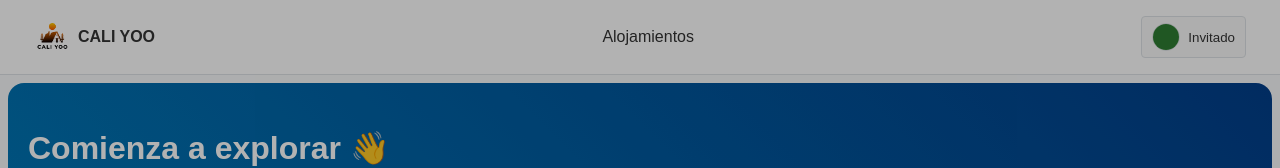
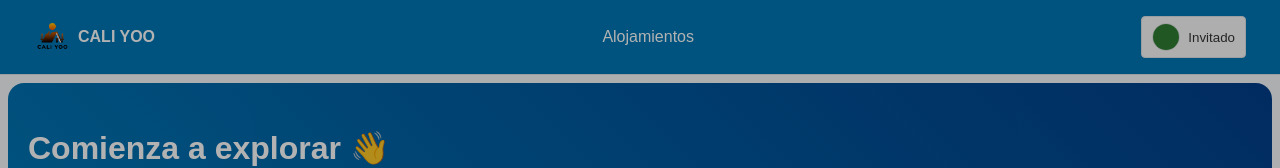
Before and after one commit to miralriodev/arroyo-s-resolve, a React (Vite) app: page / in a window 1280 px wide. Shown: the top 168 px of the page. Built offline with nearby package versions, Linux system fonts and the light colour scheme; no server answers.

Commit message:
feat: Update navbar color

```diff
--- a/src/components/organisms/Navbar.jsx
+++ b/src/components/organisms/Navbar.jsx
@@ -15,7 +15,7 @@ const Bar = styled.nav`
   grid-template-areas: 'left center right';
   align-items: center;
   padding: ${({ theme }) => `${theme.spacing(4)} ${theme.spacing(8.5)}`};
-  background: ${({ theme }) => theme.colors.surface};
+  background: ${({ theme }) => theme.colors.primary};
   border-bottom: 1px solid ${({ theme }) => theme.colors.border};
   gap: ${({ theme }) => theme.spacing(3)};
   @media (max-width: ${({ theme }) => theme.breakpoints.md}) {
@@ -30,13 +30,13 @@ const Brand = styled(NavLink)`
   align-items: center;
   gap: ${({ theme }) => theme.spacing(2)};
   font-weight: 700;
-  color: ${({ theme }) => theme.colors.text};
+  color: ${({ theme }) => theme.colors.textLight};
   text-decoration: none;
   span { display: none; }
   @media (min-width: ${({ theme }) => theme.breakpoints.md}) {
     grid-area: left;
     justify-self: start;
-    span { display: inline; color: ${({ theme }) => theme.colors.text}; }
+    span { display: inline; color: ${({ theme }) => theme.colors.textLight}; }
   }
 `
 
@@ -54,7 +54,7 @@ const Nav = styled.div`
     justify-content: center;
     gap: ${({ theme }) => theme.spacing(7)};
     a {
-      color: ${({ theme }) => theme.colors.text};
+      color: ${({ theme }) => theme.colors.textLight};
       text-decoration: none;
       &:hover { text-decoration: underline; text-underline-offset: 3px; }
       &.active { text-decoration: underline; text-underline-offset: 3px; }
```
